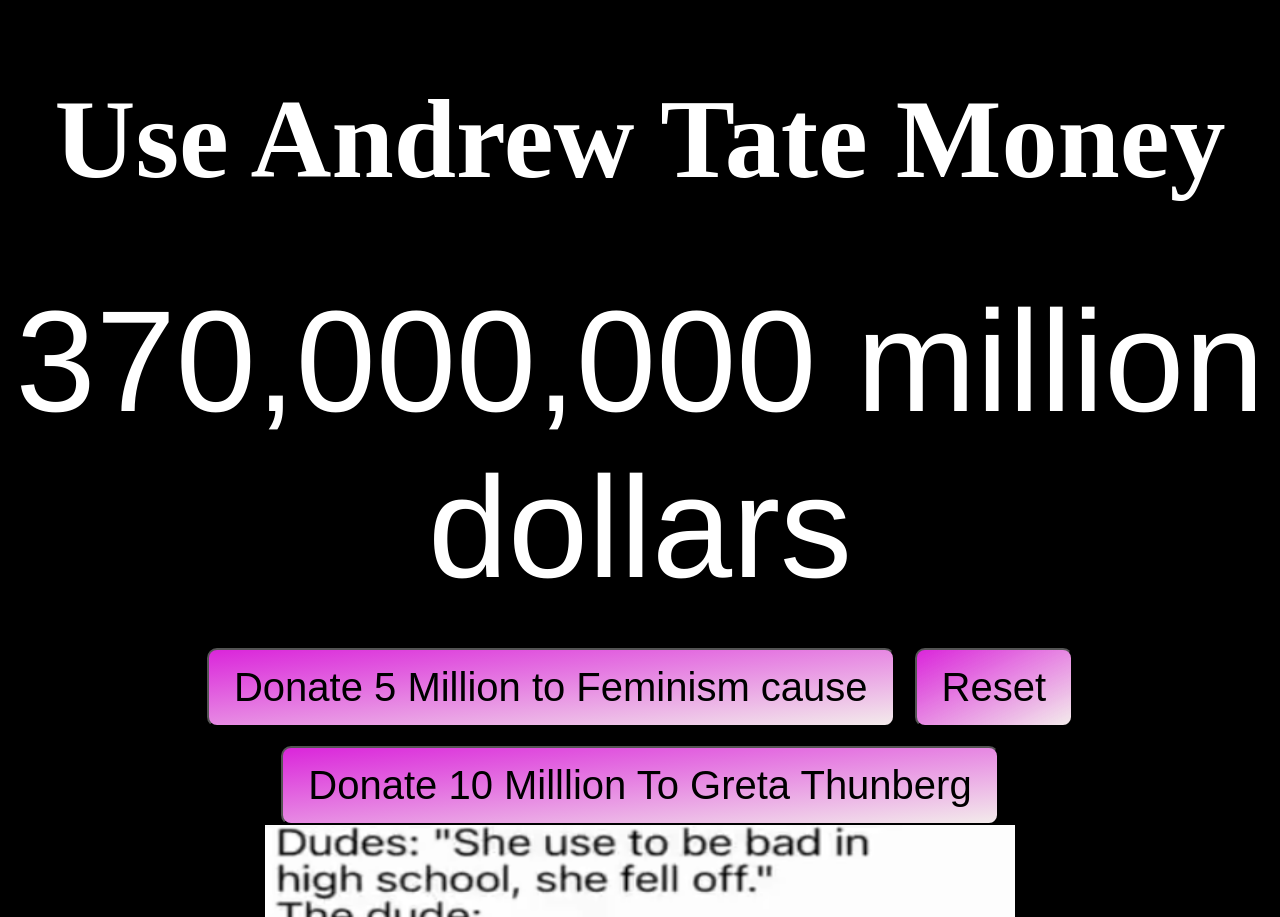
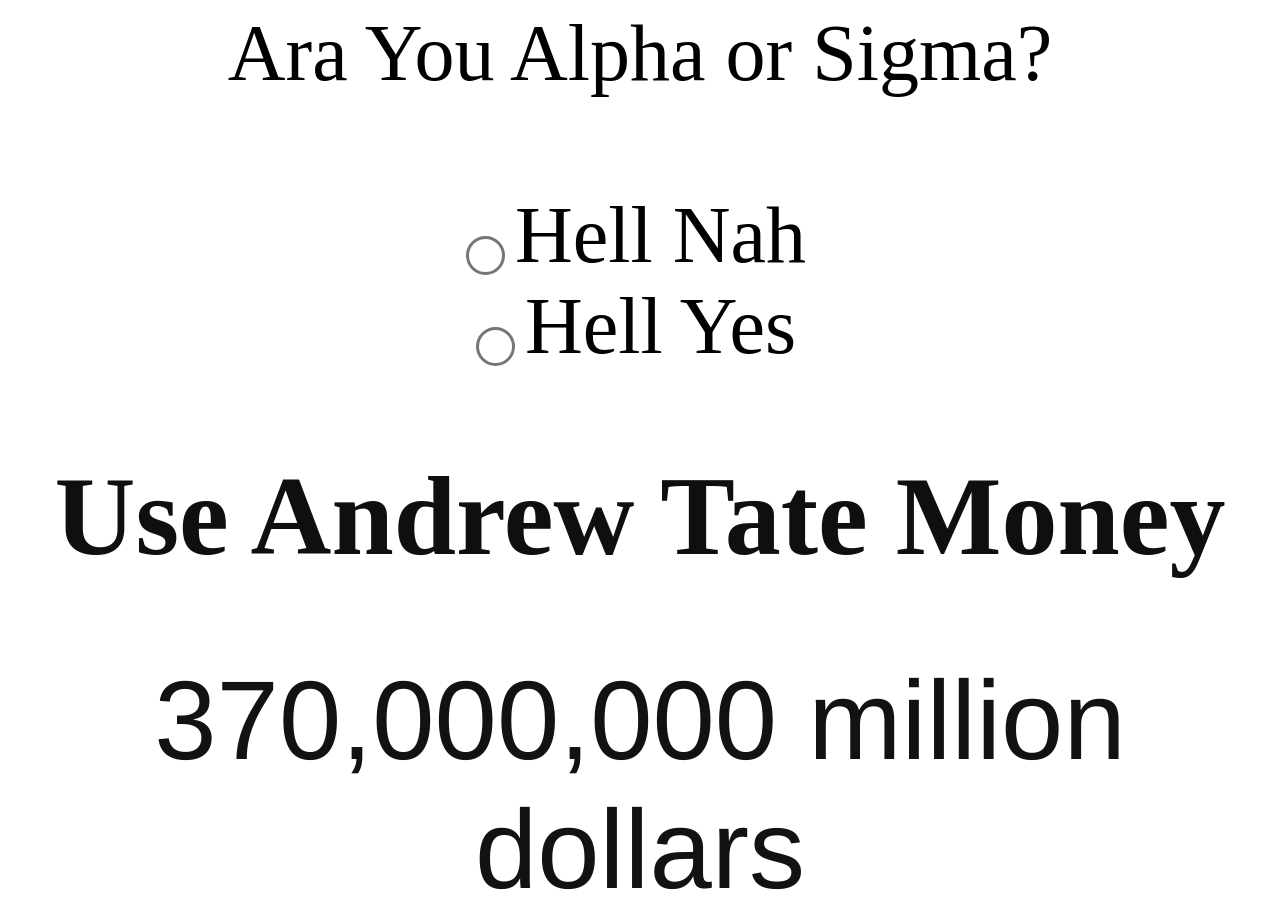
Before and after one commit to 123-4sachi/top-g-money-meme, a plain HTML site: page index.html in a window 1280 px wide. Shown: the top 917 px of the page. Drawn offline with Linux system fonts and the light colour scheme.

Commit message:
box updated
just added check box

```diff
--- a/index.html
+++ b/index.html
@@ -7,13 +7,33 @@
     <link rel="stylesheet" href="style.css">
 </head>
 <body>
-    <h1> Use Andrew Tate Money </h1>
-    <label id="countLabel">$ 370,000,000</label> <br>
+     <div   id="checker">
+        <label for="myCheckBox"> Ara You Alpha or Sigma? </label> <br> <br>
+
+
+
+        <input type="radio" id="noBtn" name="box">
+        <label for="visaBtn"> Hell Nah </label> <br>
+
+        <input type="radio" id="yesBtn" name="box">
+        <label for="yesBtn">  Hell  Yes</label>
+        <p id="boxRel"> </p>
+     </div>
+
+
+     <h1> Use Andrew Tate Money </h1>
+
+     <label id="countLabel">$ 370,000,000</label> <br>
+
     <div id="btnContainer">
         <button id ="decreaseBTN" class="buttons"> Donate 5 Million to Feminism cause </button>
         <button id ="resetBTN" class="buttons"> Reset</button>
         <button id ="BdecreaseBTN" class="buttons"> Donate 10 Milllion To Greta Thunberg </button>
     </div>
+
+
+
+
     <img src="ied.png"> </img>
 
 
--- a/index.js
+++ b/index.js
@@ -1,8 +1,21 @@
 // Counter game!
+const noBtn = document.getElementById("noBtn");
+const yesBtn = document.getElementById("yesBtn");
+const boxRel = document.getElementById("boxRel");
 const decreaseBTN = document.getElementById("decreaseBTN");
 const BdecreaseBTN = document.getElementById("BdecreaseBTN");
 const resetBTN = document.getElementById("resetBTN");
 const countLabel = document.getElementById("countLabel");
+
+
+
+if(noBtn.checked){
+    boxRel.textContent = `Top G would be sad`;
+}
+else if (yesBtn.checked){
+    boxRel.textContent = `Top G would be proud`;
+}
+
 
 let count = 370000000;
 
--- a/style.css
+++ b/style.css
@@ -1,8 +1,27 @@
 body{
-    background-color: black;
+    /* background-color: black; */
+
+
 }
+
+#checker{
+    text-align: center;
+    font-size: 5em;
+}
+
+#checker #noBtn{
+    text-align: center;
+    transform: scale(3);
+}
+#checker #yesBtn{
+    text-align: center;
+    transform: scale(3);
+}
+
+
+
 h1{
-    color: white;
+    color: rgb(16, 15, 15);
     text-align: center;
     font-size:7em;
 }
@@ -18,21 +37,21 @@
 #countLabel {
     display: block;
     text-align: center;
-    font-size: 9em ;
+    font-size: 7em ;
     font-family:Helvetica;
-    color: white;
+    color: rgb(19, 18, 18);
 }
 
 #btnContainer {
     text-align: center;
-    font-size: 5em
+    font-size: 4em
 
 }
 
 .buttons{
     cursor: pointer;
     padding: 15px 25px;
-    font-size: 40px;
+    font-size: 30px;
     color: black;
     background-image: linear-gradient(to bottom right, rgba(215, 4, 215, 0.855),rgb(243, 235, 235));
     border-radius: 10px;
```
